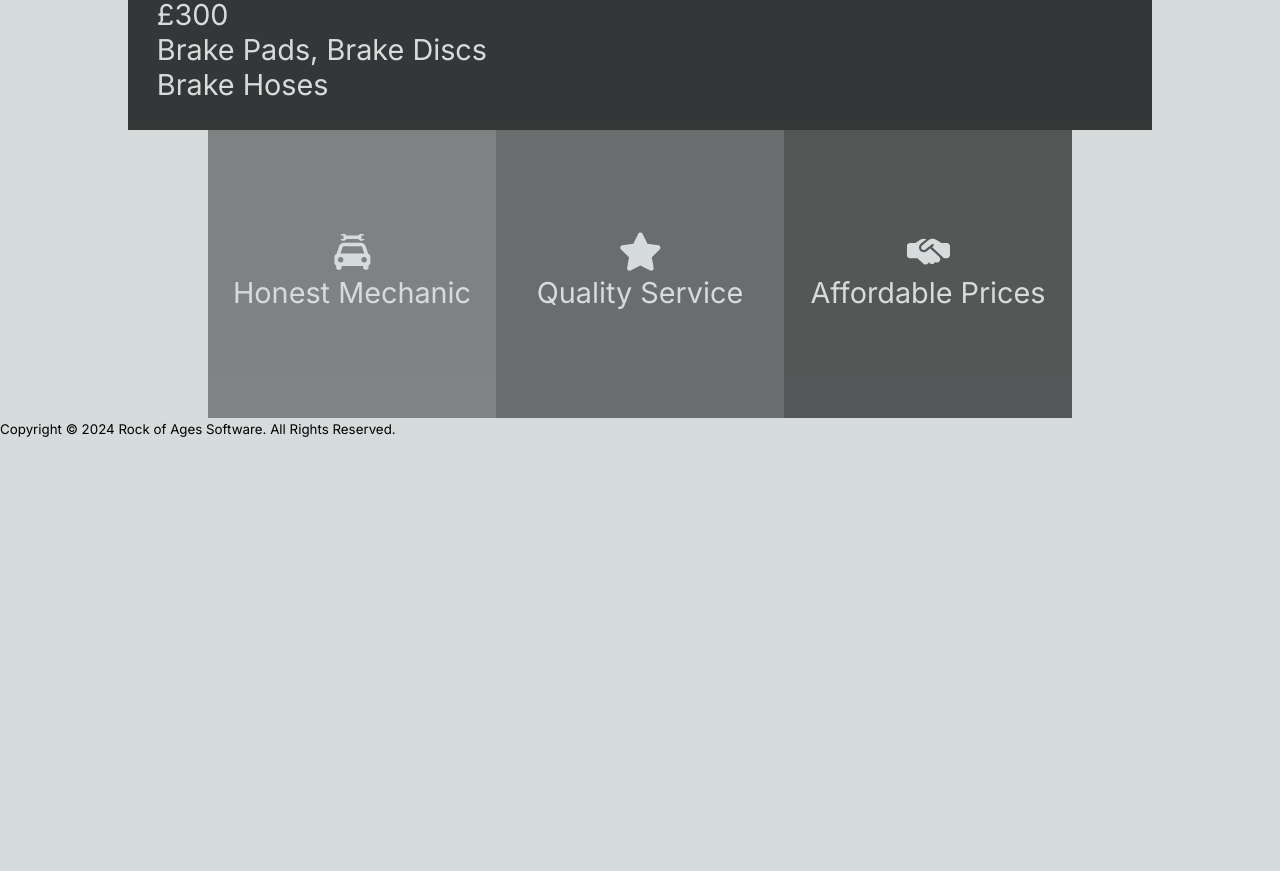
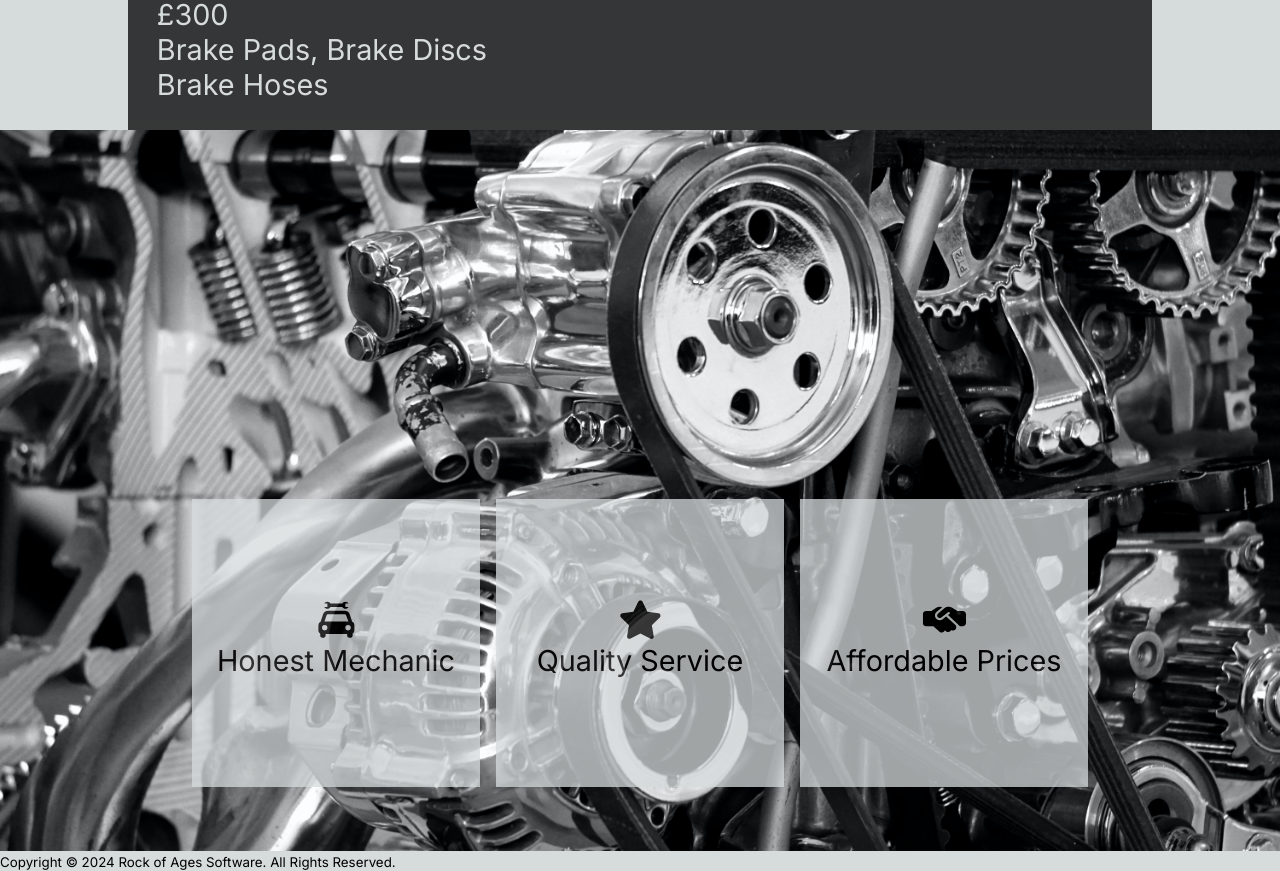
Before and after one commit to Cat4848/rock-of-ages-car-repairs, a Next.js app: page / in a window 1280 px wide. Shown: the part 2420-3291 px from the top of the page. Before the commit the page ends 2858 px from the top, so only its background shows below. Built offline with nearby package versions, Linux system fonts and the light colour scheme.

Commit message:
feat/Values-component-outline-completed

```diff
--- a/components/Values.tsx
+++ b/components/Values.tsx
@@ -1,9 +1,19 @@
 import styled from "styled-components";
+import Image from "next/image";
 import color from "@/lib/color";
 import { values } from "@/lib/valuesData";
+import enginePulleysImg from "../assets/engine-pulleys-black-and-white.jpeg";
 
 const Wrapper = styled.div`
+  position: relative;
   display: flex;
+  justify-content: center;
+`;
+const Container = styled.div`
+  position: absolute;
+  bottom: 4em;
+  display: flex;
+  gap: 1em;
 `;
 const ValueAndIcon = styled.div<{ $opacity: string }>`
   display: flex;
@@ -11,9 +21,9 @@ const ValueAndIcon = styled.div<{ $opacity: string }>`
   justify-content: center;
   align-items: center;
   padding: 0.2em;
-  opacity: ${({ $opacity }) => $opacity};
-  background: ${color.black};
-  color: ${color.silver};
+  background: ${color.silver};
+  opacity: 0.75;
+  color: ${color.black};
   font-size: calc(1em + 1vw);
   height: 10em;
   width: 10em;
@@ -23,17 +33,27 @@ const Icon = styled.div<{ $scale: number }>`
   scale: ${({ $scale }) => $scale};
 `;
 
+
 const scale = 1.5;
 
 export default function Values() {
   return (
     <Wrapper>
+      <Image
+        src={enginePulleysImg}
+        alt="engine-pulleys-black-and-white"
+        priority
+        sizes="100vw"
+        style={{ width: "100%", height: "auto" }}
+      />
+      <Container>
         {values.map((value, i) => (
           <ValueAndIcon key={i} $opacity={value.opacity}>
             <Icon $scale={scale}>{value.icon}</Icon>
             <Value>{value.name}</Value>
           </ValueAndIcon>
         ))}
+      </Container>
     </Wrapper>
   );
 }
--- a/lib/valuesData.tsx
+++ b/lib/valuesData.tsx
@@ -6,16 +6,16 @@ export const values = [
   {
     name: "Honest Mechanic",
     icon: <BiSolidCarMechanic />,
-    opacity: "0.4"
+    opacity: "0.6"
   },
   {
     name: "Quality Service",
     icon: <FaStar />,
-    opacity: "0.5"
+    opacity: "0.7"
   },
   {
     name: "Affordable Prices",
     icon: <FaHandshakeSimple />,
-    opacity: "0.6"
+    opacity: "0.8"
   }
 ];
```
Lines whose indentation alone changed are shown as unchanged.
